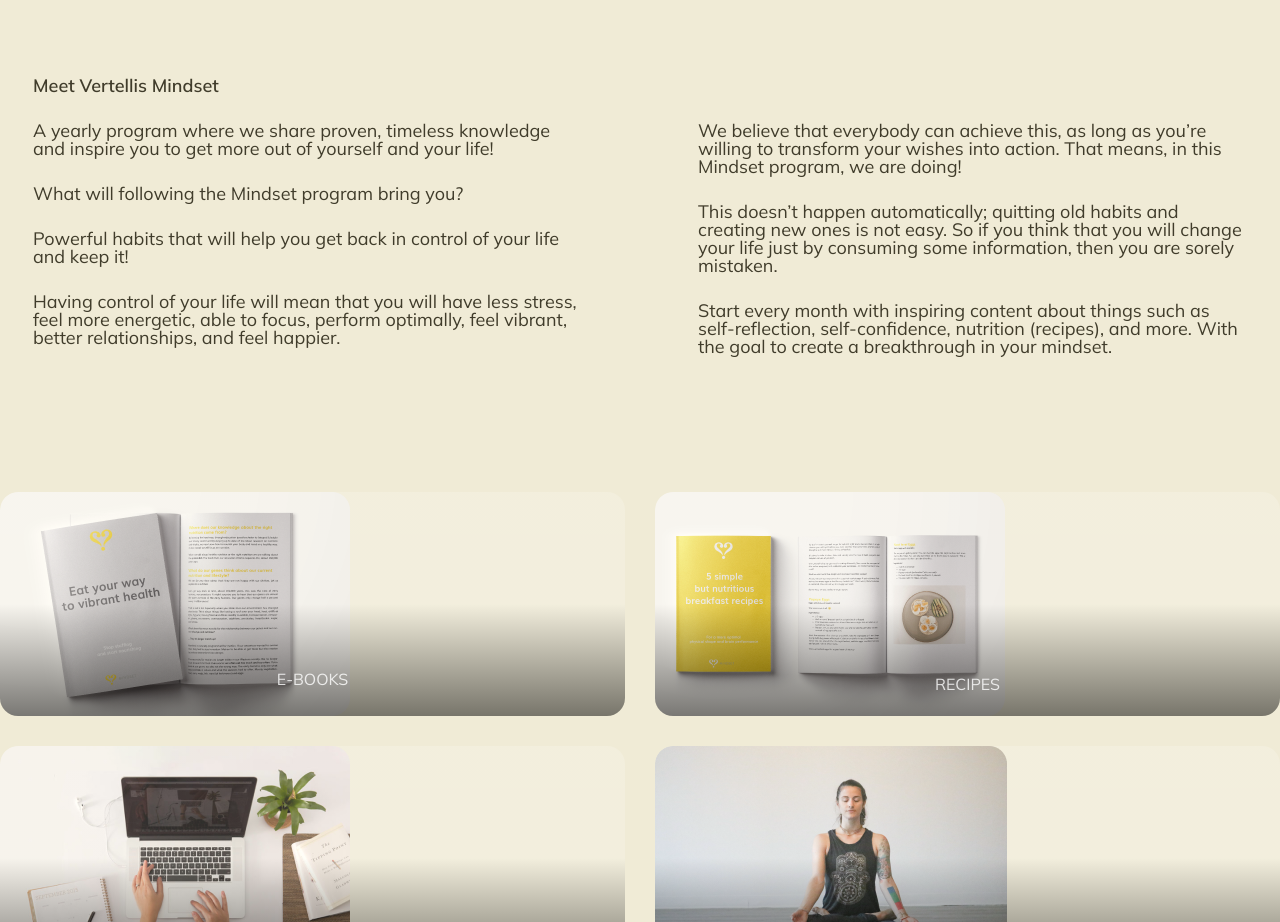
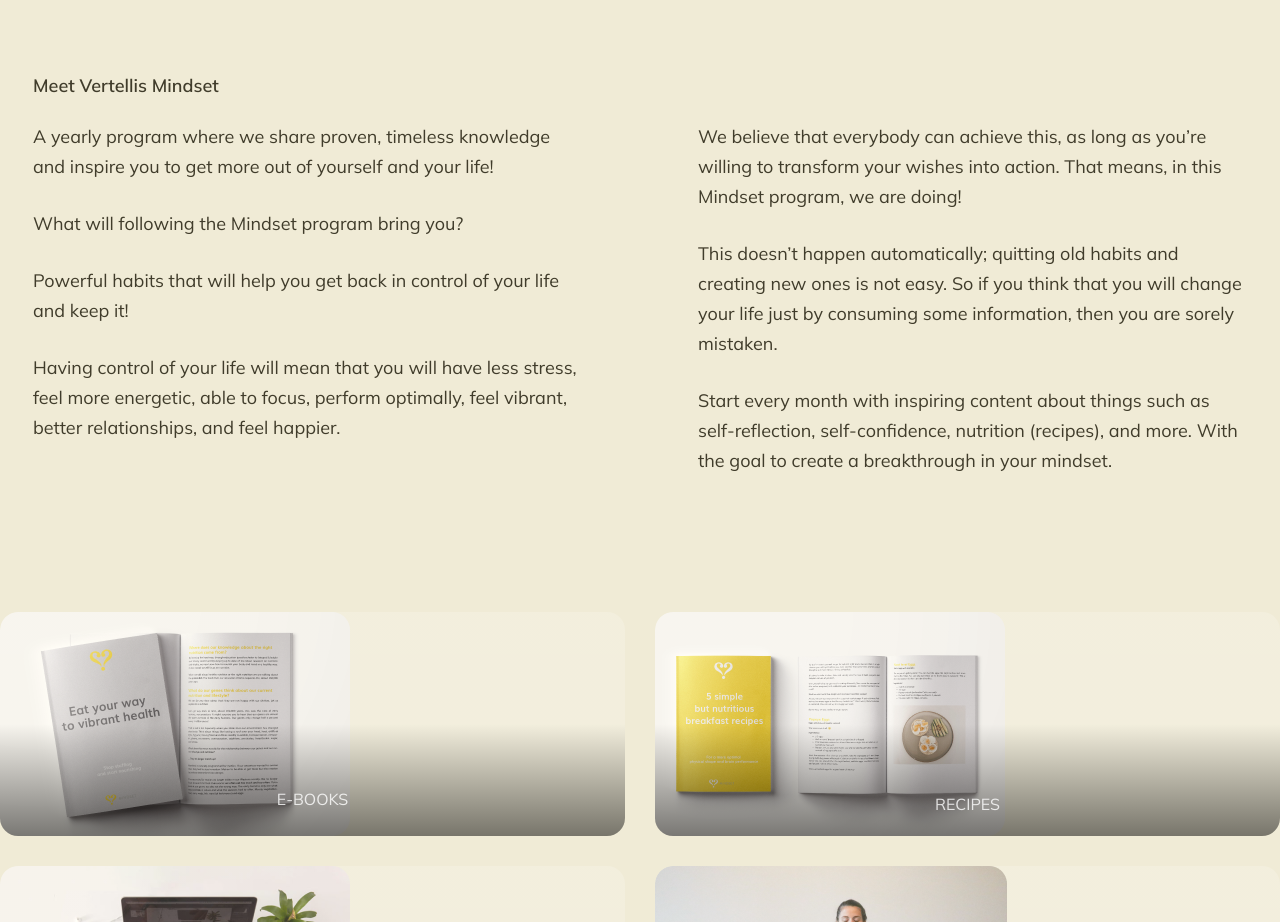
Before and after one commit to thienFuoc/project2, a website: page public/index.html in a window 1280 px wide. Shown: the part 1749-2671 px from the top of the page. Drawn offline with nearby package versions, Linux system fonts and the light colour scheme.

Commit message:
upload source code

```diff
--- a/public/index.html
+++ b/public/index.html
@@ -126,7 +126,7 @@
         <h3 class="text-[#403C2B] font-[600] text-[18px] mt-[80px] mb-[18px] px-[33px] leading-4 lg:leading-[18px] lg:mb-[27px]">Meet Vertellis Mindset</h3>
         <!-- CONTENT -->
         <div class="flex flex-col gap-[18px] px-[33px] pb-[80px] lg:grid lg:grid-flow-col lg:grid-cols-2 lg:gap-x-[116px] lg:pb-[136px]">
-          <div class="flex flex-col text-[#403C2B] font-[400] gap-[18px] leading-[16px] lg:gap-[27px] lg:text-[18px] lg:leading-[18px]">
+          <div class="flex flex-col text-[#403C2B] font-[400] gap-[18px] leading-[30px] lg:gap-[27px] lg:text-[18px]">
             <p>
               A yearly program where we share proven, timeless knowledge and inspire you to get more out of yourself and your life!
             </p>
@@ -141,7 +141,7 @@
             </p>
           </div>
 
-          <div class="flex flex-col text-[#403C2B] font-[400] gap-[18px] leading-[16px] lg:gap-[27px] lg:text-[18px] lg:leading-[18px]">
+          <div class="flex flex-col text-[#403C2B] font-[400] gap-[18px] leading-[30px] lg:gap-[27px] lg:text-[18px]">
             <p>
               We believe that everybody can achieve this, as long as you’re willing to transform your wishes into action. That means, in this Mindset program, we are doing!
             </p>
```
Also changed, not shown: public/style.css.
